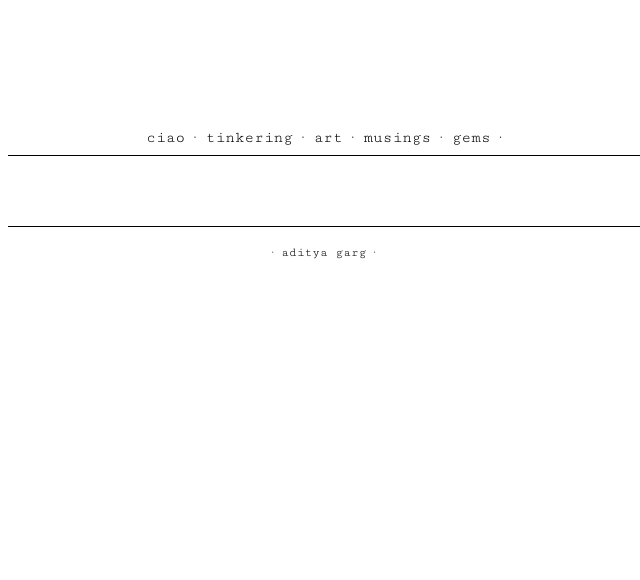
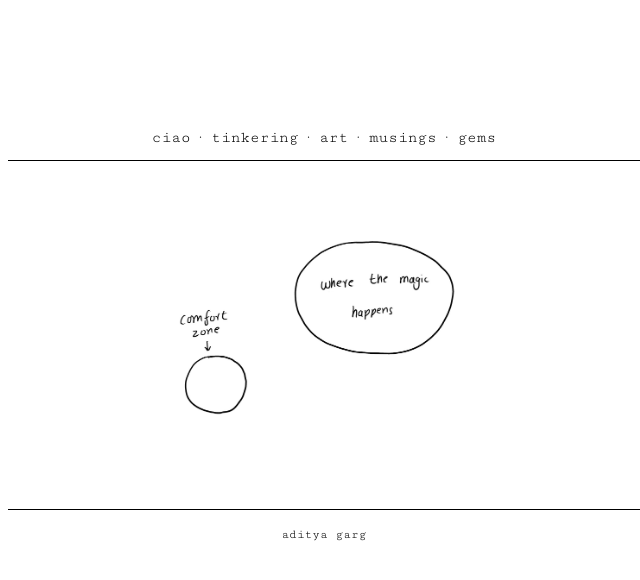
Before and after one commit to adityagarg/adityagarg.github.io, a Jekyll site: the page built from docs/index.md, in a window 1280 px wide. Shown: the top 580 px of the page, without its empty margins (316-956 px from the left). Built offline with Jekyll 4.4.1, drawn with Linux system fonts in a browser that asks for light colours.

Commit message:
Added life's ven image to home

```diff
--- a/docs/_includes/footer.html
+++ b/docs/_includes/footer.html
@@ -1,5 +1,5 @@
 <div id="footer">
   <p>
-    · {{site.owner}} ·
+    {{site.owner}}
   </p>
 </div>
--- a/docs/_includes/nav.html
+++ b/docs/_includes/nav.html
@@ -3,5 +3,5 @@
   <a href="{{site.url}}{{site.baseurl}}/tinkering/">tinkering</a> ·
   <a href="{{site.url}}{{site.baseurl}}/art/">art</a> ·
   <a href="{{site.url}}{{site.baseurl}}/musings/">musings</a> ·
-  <a href="{{site.url}}{{site.baseurl}}/gems/">gems</a> ·
+  <a href="{{site.url}}{{site.baseurl}}/gems/">gems</a>
 </div>
--- a/docs/assets/css/style.css
+++ b/docs/assets/css/style.css
@@ -4,6 +4,14 @@ body {
 	font-family: 'Cutive Mono', serif;
 	font-size: 100%;
 	line-height: 150%;
+}
+
+li {
+	padding-left: 2px;
+}
+
+li::marker {
+	content: '-'
 }
 
 a:link,
@@ -28,7 +36,7 @@ a:hover {
 	margin-top: 0px;
 	padding-top: 0px;
 	margin-bottom: 5px;
-	padding-bottom: 5px;
+	padding-bottom: 10px;
 	border-bottom: 1px solid #000;
 }
 
@@ -115,6 +123,17 @@ a:hover {
 	text-decoration: underline;
 }
 
+#venn {
+	text-align: center;
+}
+
+#venn>img {
+	max-width: 60%;
+	max-height: 100%;
+	width: auto;
+	height: auto;
+}
+
 @media screen and (max-width: 850px) {
 	#main {
 		width: auto;
@@ -135,16 +154,16 @@ a:hover {
 	}
 
 	#nav {
-		font-size: 2em;
+		font-size: 1em;
 		padding-bottom: 0.5em;
 	}
 
 	h2 {
-		font-size: 3em;
+		font-size: 1.5em;
 	}
 
 	h3 {
-		font-size: 2em;
+		font-size: 1em;
 	}
 
 }
--- a/docs/index.md
+++ b/docs/index.md
@@ -5,6 +5,10 @@
 layout: default
 title:
 ---
+<div id="venn">
+  <img src="{{site.url}}{{site.baseurl}}/assets/images/venn_life.png">
+</div>
+
 <!-- {% for post in site.posts %}
   <div id="post-short">
     <a href="{{site.url}}{{site.baseurl}}{{post.url}}">
```
Also changed, not shown: docs/markdowns/gems.md (+1 -1 lines), docs/assets/images/venn_life.png (added).
